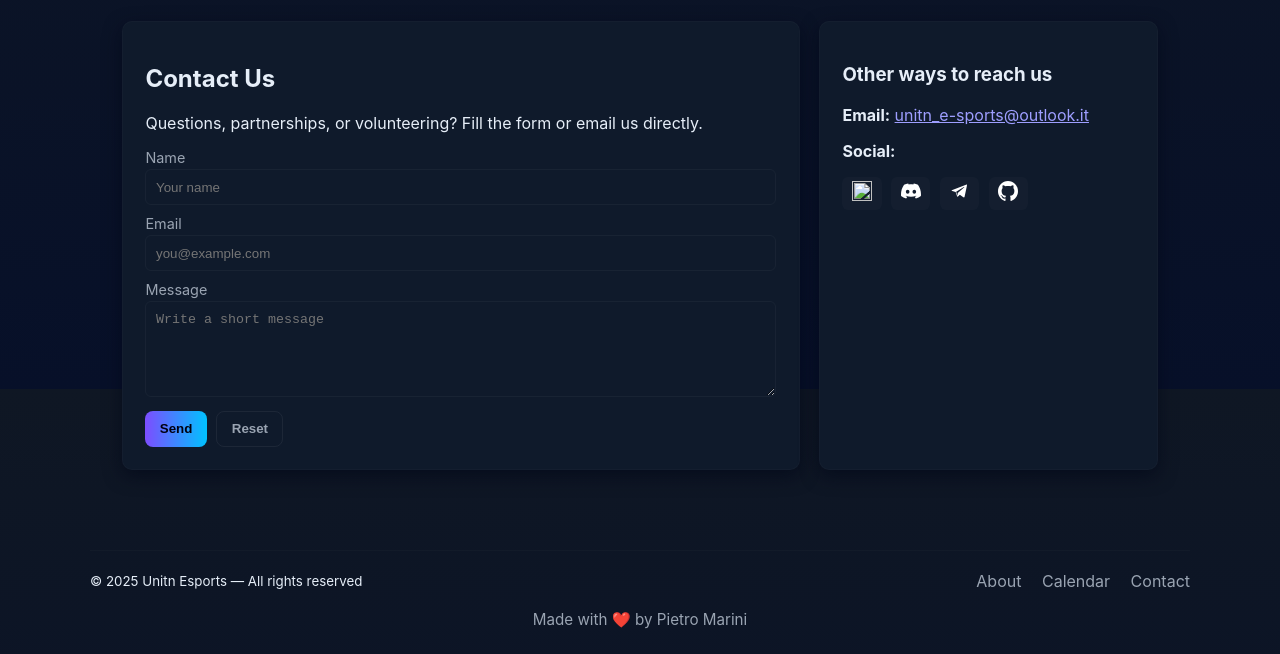
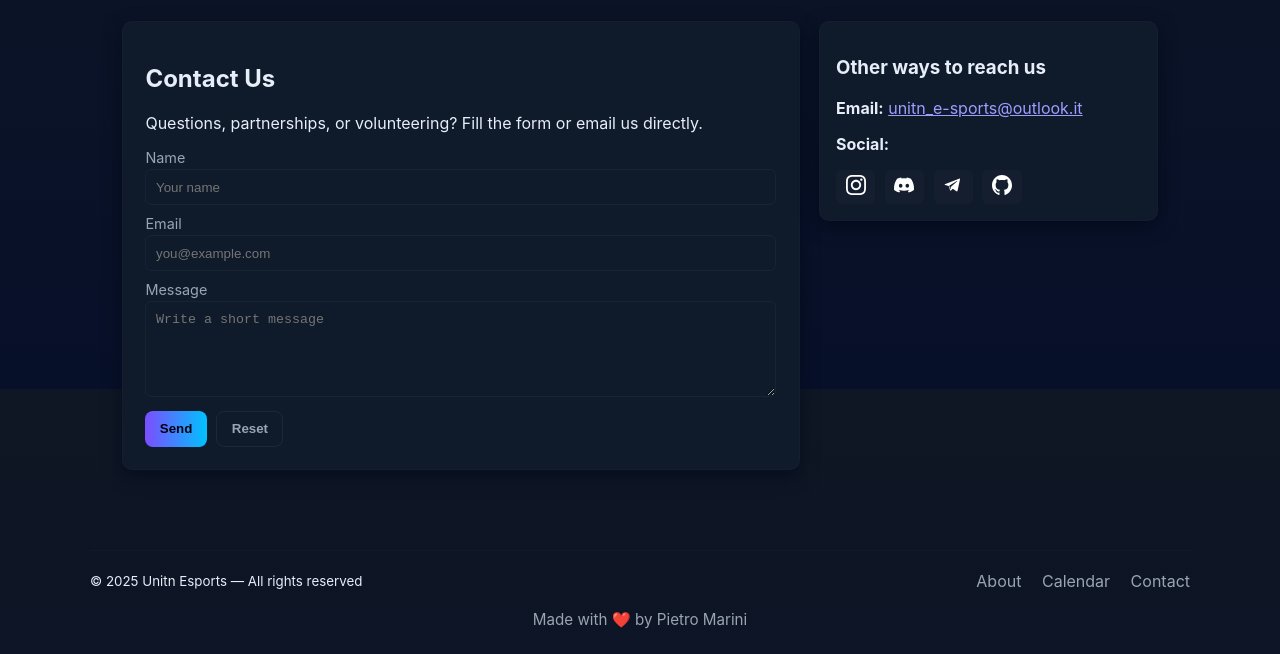
Before and after one commit to unitn-esports/unitn-esports.github.io, a plain HTML site: page index.html in a window 1280 px wide. Shown: the part 2011-2665 px from the top of the page. Drawn offline with Linux system fonts and the light colour scheme.

Commit message:
Update contact info card styles and Instagram icon path
Added inline styles to the contact-info card for improved layout and appearance. Updated the Instagram icon image path to use the SVG version and set a descriptive alt attribute.

```diff
--- a/index.html
+++ b/index.html
@@ -107,13 +107,13 @@
                     </form>
                 </div>
 
-                <aside class="card contact-info reveal">
+                <aside class="card contact-info reveal" style="align-self:start; height:auto; padding:1rem; box-sizing:border-box; max-width: 360px;">
                     <h3 data-i18n="contact.otherWays">Other ways to reach us</h3>
                     <p><strong data-i18n="contact.emailLabel">Email:</strong> <a href="mailto:unitn_e-sports@outlook.it">unitn_e-sports@outlook.it</a></p>
                     <p><strong data-i18n="contact.socialLabel">Socials:</strong></p>
                     <div id="social" class="social-icons">
                         <a href="https://www.instagram.com/unitn_esports/" aria-label="Instagram" class="social" target="_blank" rel="noopener noreferrer">
-                            <img src="images/ico_files/instagram_white.svg" alt="" width="20" height="20" class="social-icon" />
+                            <img src="images/svg/instagram_white.svg" alt="Instagram" width="20" height="20" class="social-icon" />
                         </a>
                         <a href="https://discord.gg/3sKa5A8DcJ" aria-label="Discord" class="social" target="_blank" rel="noopener noreferrer">
                             <img src="images/svg/discord_white.svg" alt="" width="20" height="20" class="social-icon" />
```
